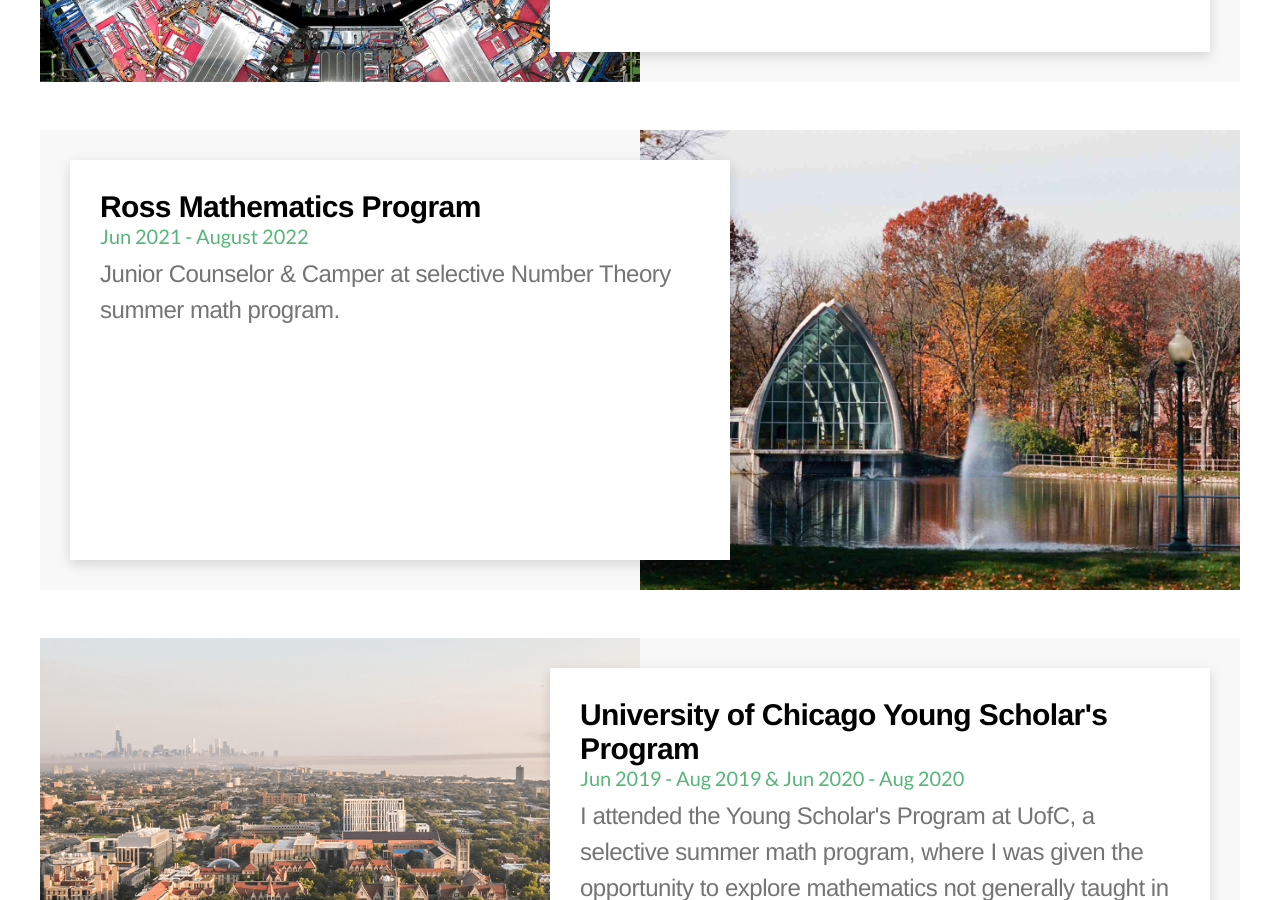
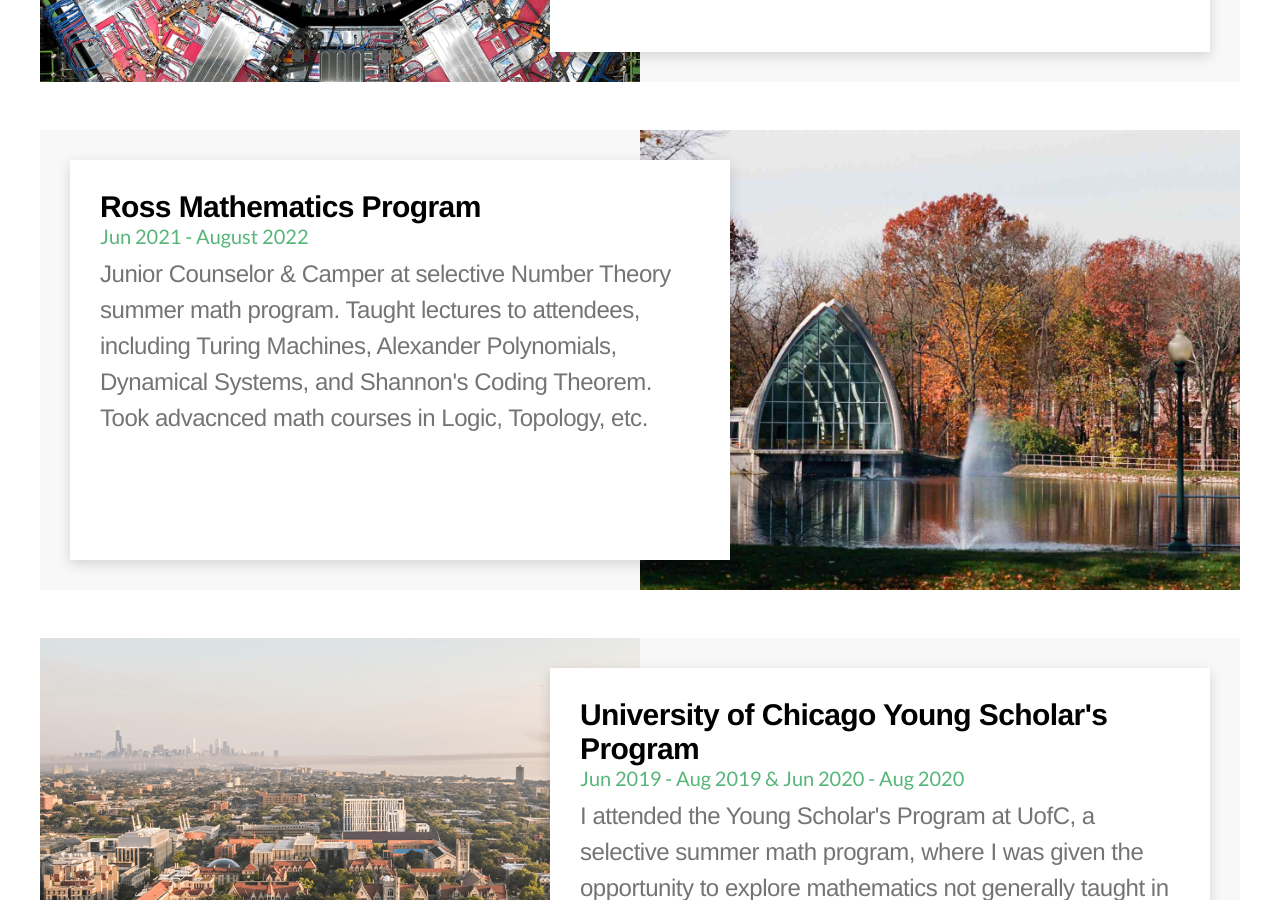
Before and after one commit to annegautham/annegautham.github.io, a Jekyll site: the page built from experience/index.md, in a window 1280 px wide and 900 px high, scrolled down 799 px. Built offline with Jekyll 4.4.1, drawn with Linux system fonts in a browser that asks for light colours; some web fonts are replaced.

Commit message:
Update index.md

```diff
--- a/experience/index.md
+++ b/experience/index.md
@@ -25,7 +25,7 @@
 	page_url="/experience/ross"
 	image_path="/assets/images/experience/rosehulman.jpg"
 	subheader="Jun 2021 - August 2022"
-	description="Junior Counselor & Camper at selective Number Theory summer math program."
+	description="Junior Counselor & Camper at selective Number Theory summer math program. Taught lectures to attendees, including Turing Machines, Alexander Polynomials, Dynamical Systems, and Shannon's Coding Theorem. Took advacnced math courses in Logic, Topology, etc."
 	tags="all research"
 %}
 
```
